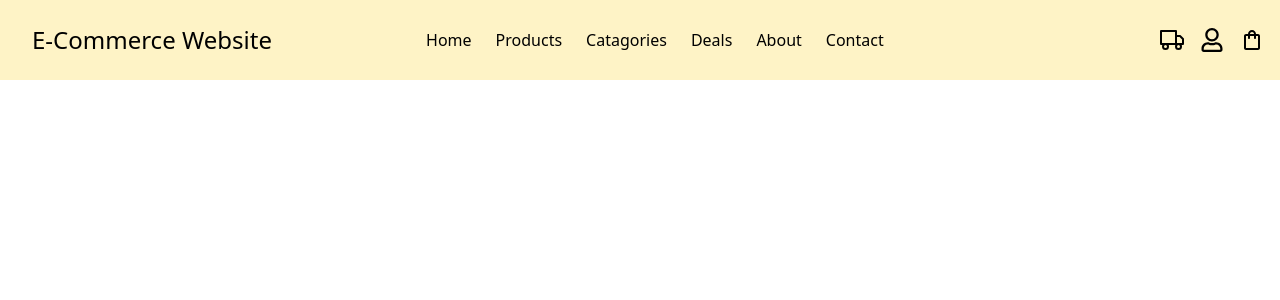
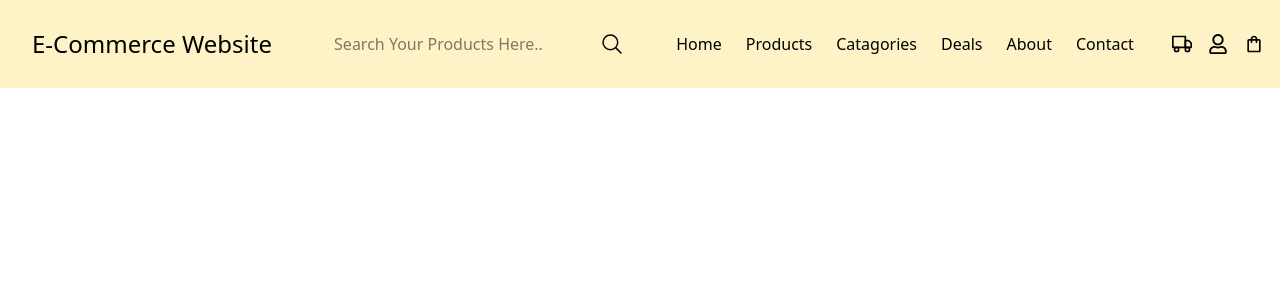
Before and after one commit to S-Q-Ali/Internship-Practice-Project, a React (Vite) app in the folder my-project/: page / in a window 1280 px wide. Shown: the top 300 px of the page. Built offline with nearby package versions, Linux system fonts and the light colour scheme.

Commit message:
Navbar updated

```diff
--- a/my-project/src/components/Navbar.jsx
+++ b/my-project/src/components/Navbar.jsx
@@ -1,14 +1,31 @@
 import { FaRegUser } from "react-icons/fa";
 import { MdOutlineShoppingBag } from "react-icons/md";
 import { FiTruck } from "react-icons/fi";
-import {Link} from "react-router-dom"
-export default function Navbar(){
+import { Link } from "react-router-dom";
+import { IoSearchOutline } from "react-icons/io5";
+
+export default function Navbar() {
   return (
     <>
       <nav className="w-full bg-amber-100 z-50 px-4 py-6 flex justify-between items-center sticky">
-            <Link>
-            <div className="left-0 px-4 font-stretch-95% text-2xl">E-Commerce Website</div>
+        <Link to="/">
+          <div className="left-0 px-4 font-stretch-95% text-2xl">
+            E-Commerce Website
+          </div>
         </Link>
+
+        <div className="relative w-3/12">
+          <input
+            type="text"
+            placeholder="Search Your Products Here.."
+            className="w-full rounded-4xl border-0 border-amber-300 py-2 p-2"
+          />
+          <span>
+            <button className=" absolute top-1 right-1 items-center py-1 px-2.5 text-2xl">
+                <IoSearchOutline />
+            </button>
+          </span>
+        </div>
         <div className="text-center ">
           <ul className="hidden md:flex gap-6 items-center">
             <Link to="/">
@@ -31,20 +48,15 @@ export default function Navbar(){
             </Link>
           </ul>
         </div>
-            <div>
-                <search></search>
-            </div>
         <div className="flex gap-4 ">
-                <FiTruck size={24} className="transition-all duration-300 hover:scale-110 cursor-pointer" />
-                <FaRegUser size={24} className="transition-all duration-300 hover:scale-110 cursor-pointer" />
-                <MdOutlineShoppingBag size={24} className="transition-all duration-300 hover:scale-110 cursor-pointer" />
+          <FiTruck className="text-xl hover:text-2xl cursor-pointer transition-all duration-300 " />
+          <FaRegUser className="text-xl transition-all duration-300 hover:text-2xl cursor-pointer" />
+          <MdOutlineShoppingBag className="text-xl transition-all duration-300 hover:text-2xl cursor-pointer" />
         </div>
       </nav>
     </>
   );
-};
-
-
+}
 
 // import { useState } from "react";
 // import { Link, useLocation } from "react-router-dom";
```
Lines whose indentation alone changed are shown as unchanged.
